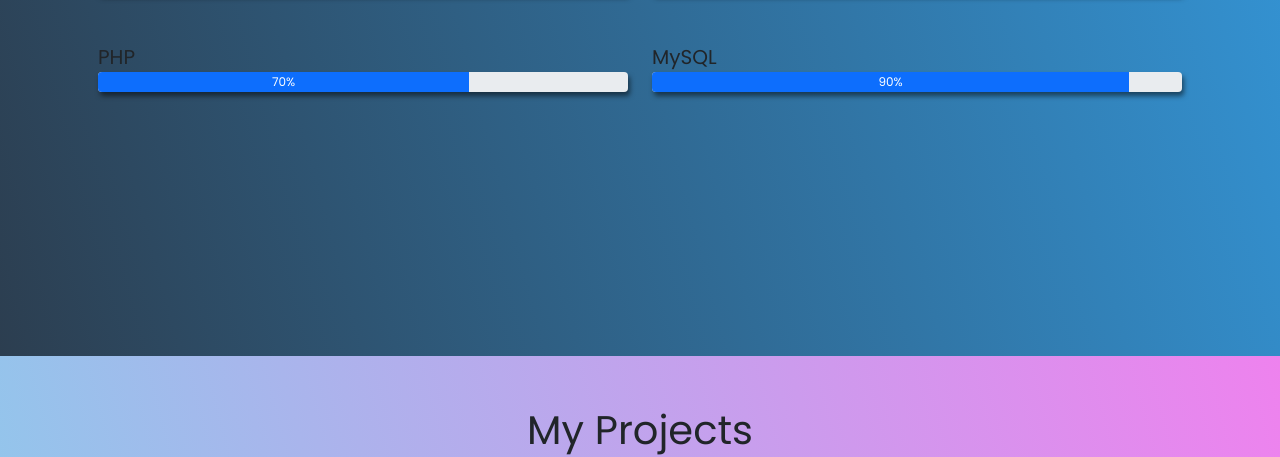
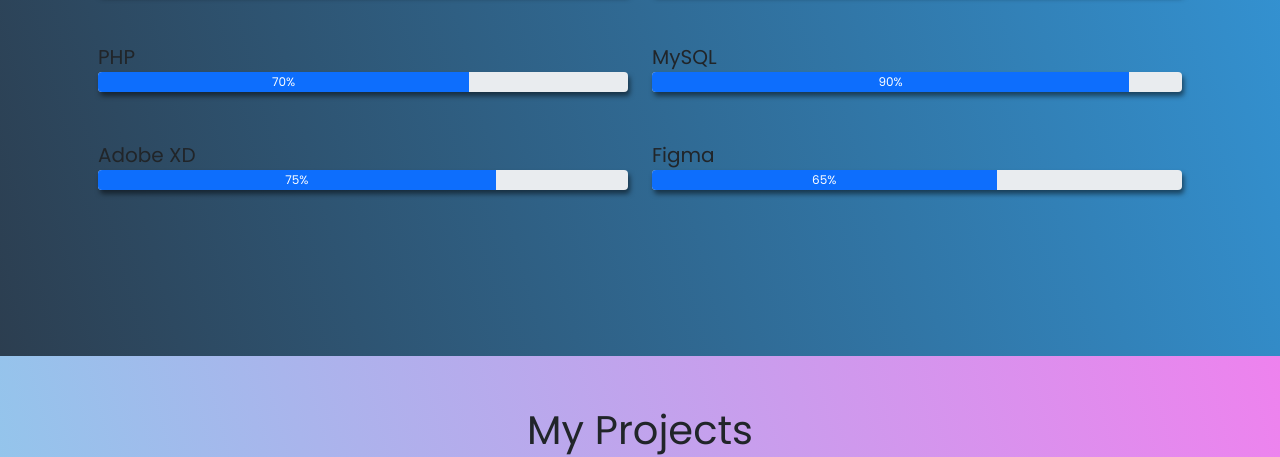
Before and after one commit to karmilan/Portfolio-Karmilan, a plain HTML site: page index.html in a window 1280 px wide. Shown: the part 2100-2557 px from the top of the page. Drawn offline with nearby package versions, Linux system fonts and the light colour scheme.

Commit message:
commit-6

```diff
--- a/index.html
+++ b/index.html
@@ -187,6 +187,29 @@
                 </div>
             </div>
 
+            <div class="row p-lg-3 p-0 mb-lg-3 mb-0">
+
+                <div class="col-lg-6 col-12 pt-lg-0 pt-3">
+
+                    <label for="">Adobe XD</label>
+
+                    <div class="progress">
+                        <div class="progress-bar" role="progressbar" style="width: 75%;">75%</div>
+                    </div>
+
+                </div>
+
+                <div class="col-lg-6 col-12 pt-lg-0 pt-3">
+
+                    <label for="">Figma</label>
+
+                    <div class="progress">
+                        <div class="progress-bar" role="progressbar" style="width: 65%;">65%</div>
+                    </div>
+
+                </div>
+            </div>
+
 
         </div>
 
```
